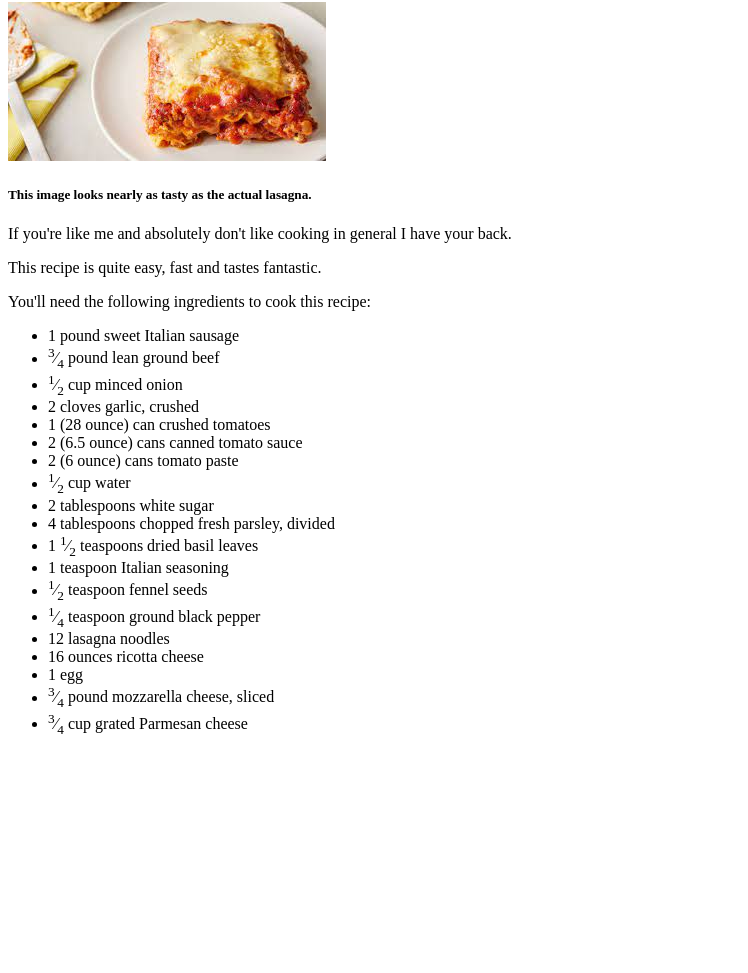
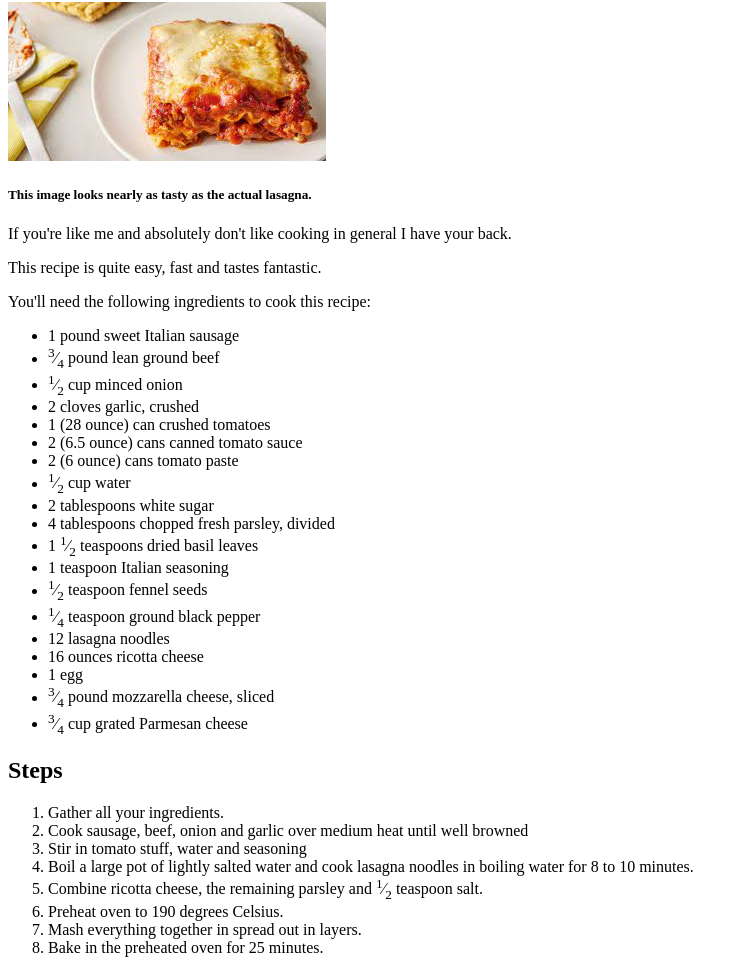
Before and after one commit to MV1990-droid/odin-recipes, a plain HTML site: page recipes/lasagna.html in a window 1280 px wide. Shown: the part 78-1051 px from the top of the page, without its empty margins (0-748 px from the left). Before the commit the page ends 831 px from the top, so only its background shows below. Drawn offline with Linux system fonts and the light colour scheme.

Commit message:
Add steps to cook lasagna.

```diff
--- a/recipes/lasagna.html
+++ b/recipes/lasagna.html
@@ -36,5 +36,17 @@
             <li><sup>3</sup>&frasl;<sub>4</sub> cup grated Parmesan cheese</li>
         </ul>
 
+        <h2>Steps</h2>
+        <ol>
+            <li>Gather all your ingredients.</li>
+            <li>Cook sausage, beef, onion and garlic over medium heat until well browned</li>
+            <li>Stir in tomato stuff, water and seasoning</li>
+            <li>Boil a large pot of lightly salted water and cook lasagna noodles in boiling water for 8 to 10 minutes.</li>
+            <li>Combine ricotta cheese, the remaining parsley and <sup>1</sup>&frasl;<sub>2</sub> teaspoon salt.</li>
+            <li>Preheat oven to 190 degrees Celsius.</li>
+            <li>Mash everything together in spread out in layers.</li>
+            <li>Bake in the preheated oven for 25 minutes.</li>
+        </ol>
+
     </body>
 </html>
```
